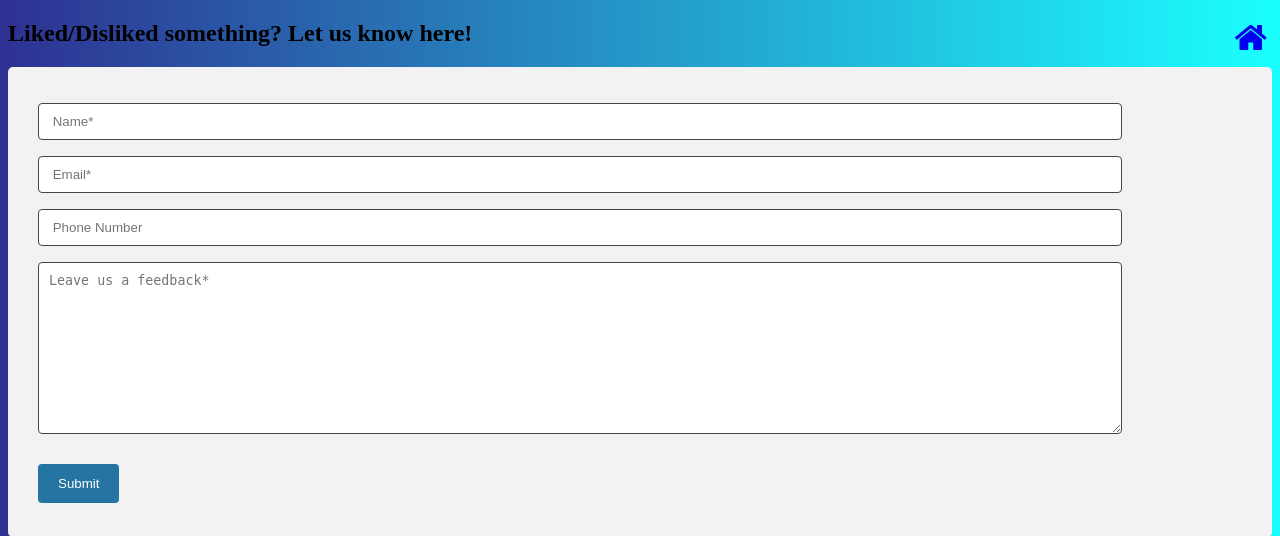
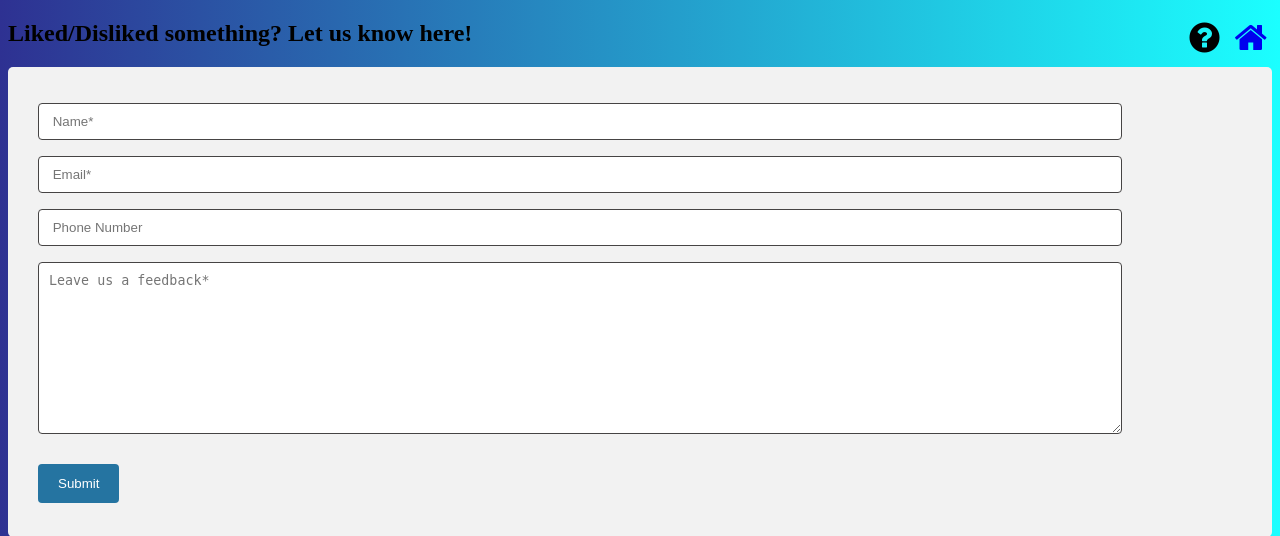
Before and after one commit to Dhar15/All-Recipe, a Django app: page /all_recipe/feedback in a window 1280 px wide. Shown: the top 536 px of the page. Run offline with Django 3.2, Linux system fonts and the light colour scheme.

Commit message:
Update feedback.html

```diff
--- a/all_recipe/templates/all_recipe/feedback.html
+++ b/all_recipe/templates/all_recipe/feedback.html
@@ -17,7 +17,7 @@
 <body>
 
 <a href="{% url 'index' %}"> <i class="fa fa-home" style="float: right; font-size: 35px;  margin-right: 5px;" title="Home Page"></i> </a>
-
+<i class="fa fa-question-circle" style="float: right; font-size: 35px; margin-right: 15px; " title="For futher assistance or feednack, feel free to get in touch with us by vistiing the About Us page."></i>
 
 <h2>Liked/Disliked something? Let us know here! </h2>
 <div class="container">
```
